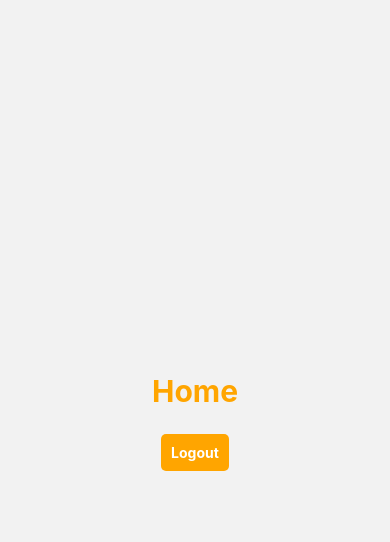
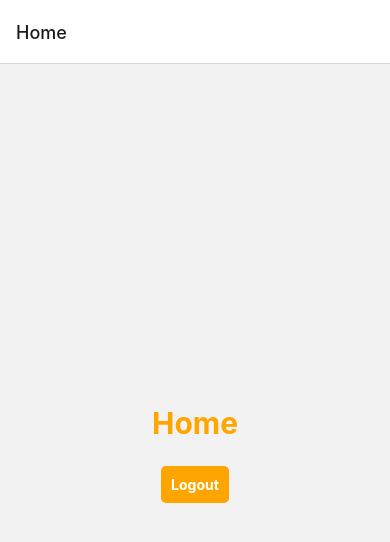
Before and after one commit to Shamim-Al-Mamun/React-Native-JWT-Auth, a React Native app: screen / in a window 390 px wide. Shown: the top 542 px of the page. Built offline with nearby package versions, Linux system fonts and the light colour scheme.

Commit message:
gesture added

```diff
--- a/src/routers/index.js
+++ b/src/routers/index.js
@@ -10,9 +10,9 @@ const Routers = () => {
     <Stack.Navigator
       initialRouteName="Home"
       screenOptions={{
-        headerShown: false,
+        headerShown: true,
         gestureEnabled: true,
-        ...TransitionPresets.SlideFromRightIOS,
+        ...TransitionPresets.FadeFromBottomAndroid
       }}>
       <Stack.Screen name="Splash" component={Splash} />
       <Stack.Screen name="Home" component={Home} />
```
